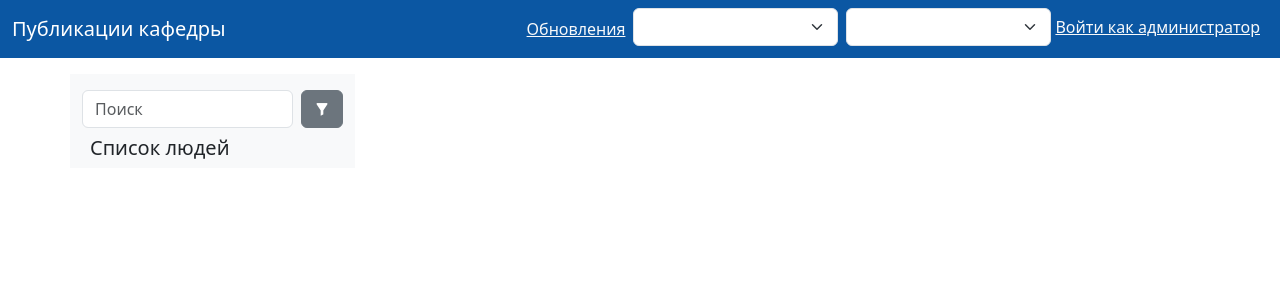
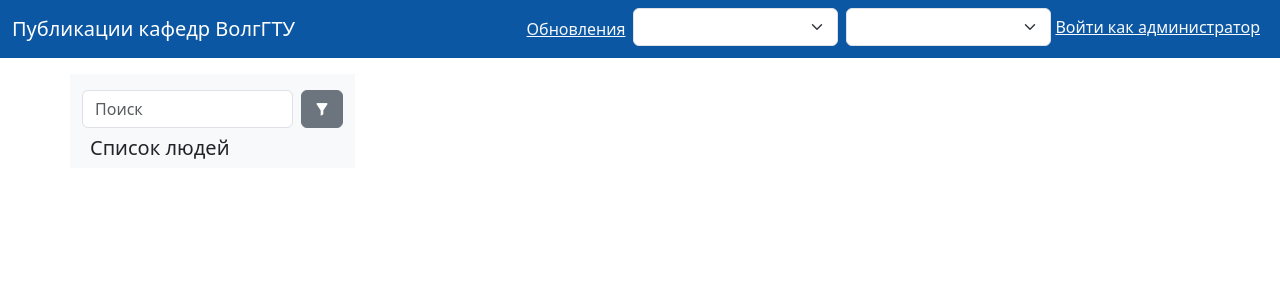
Before and after one commit to brookite/VSTU_DepartmentPublications, a Django app: template frontend/templates/index.html in a window 1280 px wide. Shown: the top 300 px of the page. Run offline with Django 5.2, Linux system fonts and the light colour scheme; the template is opened without the code that fills it, so the values that code supplies are empty; some libraries are stand-ins or nearby versions.

Commit message:
chore: Branding changes

```diff
--- a/frontend/templates/base.html
+++ b/frontend/templates/base.html
@@ -16,12 +16,14 @@
     <script
       src="static/bootstrap/js/bootstrap.bundle.min.js"
     ></script>
-    <title>Публикации кафедры</title>
+    <title>
+        Публикации кафедр ВолгГТУ
+    </title>
   </head>
   <body class="d-flex flex-column min-vh-100">
     <header class="navbar navbar-expand-lg" style="background-color: #0b57a3">
       <div class="container-fluid">
-        <a class="navbar-brand text-white" href="#">Публикации кафедры</a>
+        <a class="navbar-brand text-white" href="/">Публикации кафедр ВолгГТУ </a>
         <button
           class="navbar-toggler"
           type="button"
@@ -249,6 +251,7 @@
                 <div id="emailHelp" class="form-text">
                     Если вы ранее уже подписали эту электронную почту на рассылку, повторное нажатие кнопки "Подписаться" без указания тегов приведет к отмене рассылки
                 </div>
+                </div>
               </form>
             </div>
           </div>
@@ -273,7 +276,7 @@
         var csrftoken = '{{ csrf_token }}';
     </script>
     <script
-      src="static/app/js/main.js?version=1"
+      src="static/app/js/main.js?version=2"
     ></script>
 
   </body>
```
